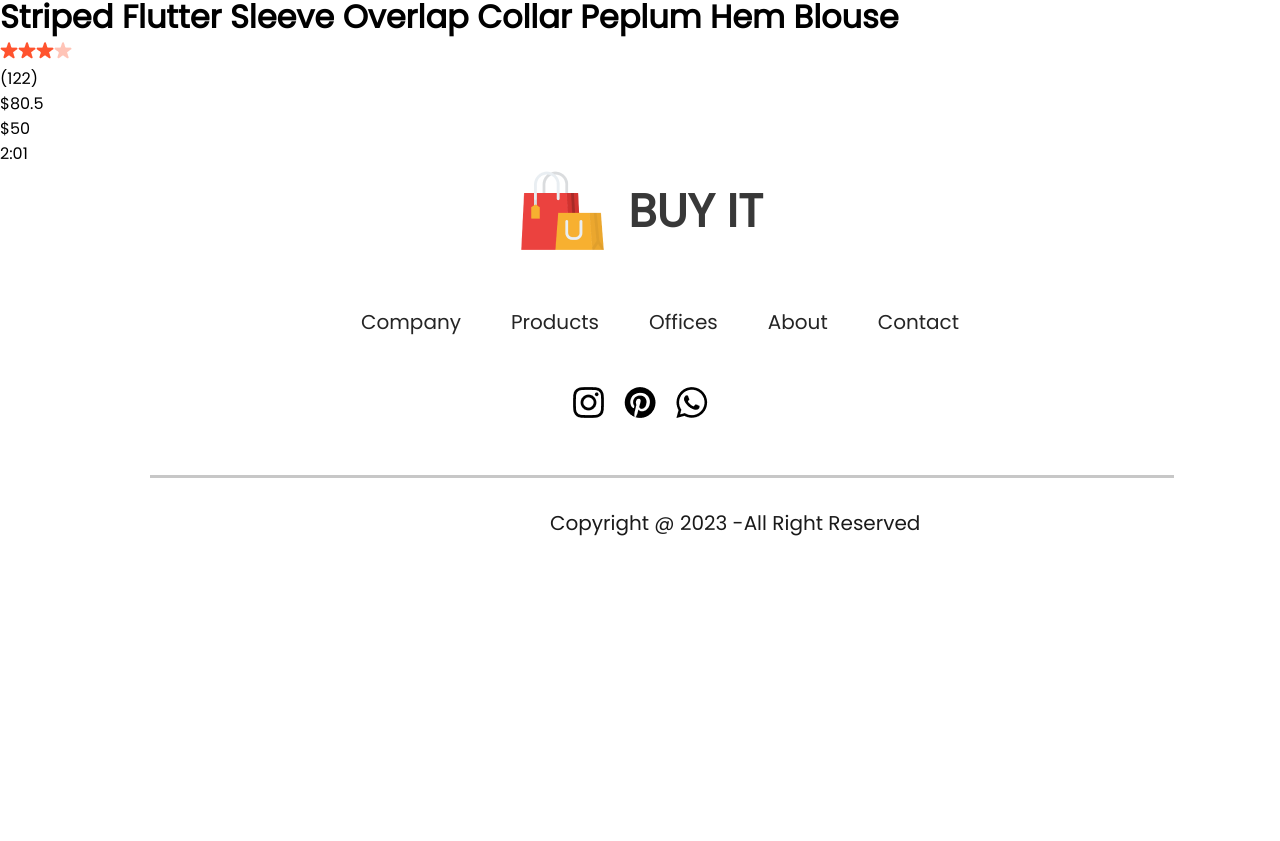
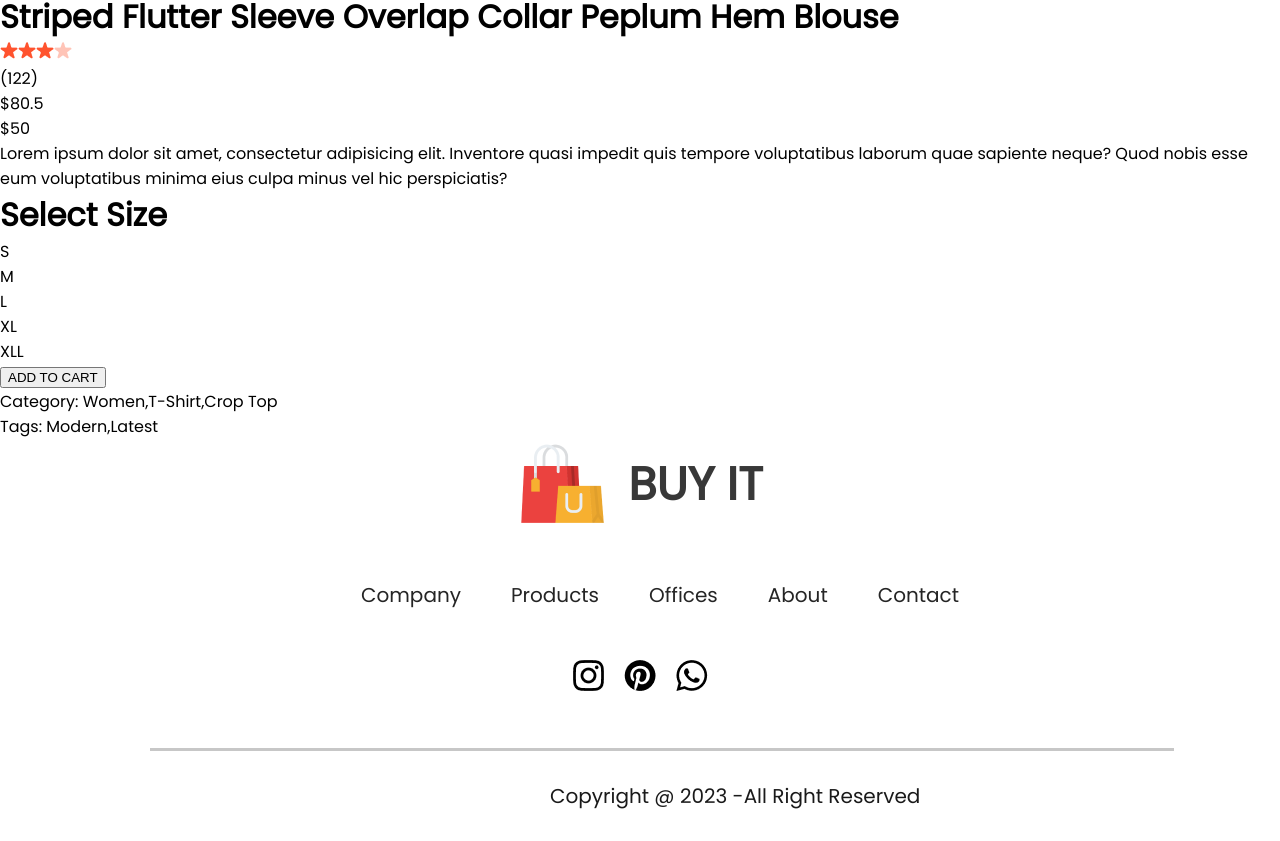
Before and after one commit to Ajay-v44/BuyIt, a React (Create React App) app in the folder frontend/: page /product/1 in a window 1280 px wide. Shown: the part 1404-2245 px from the top of the page. Before the commit the page ends 1972 px from the top, so only its background shows below. Built offline with nearby package versions, Linux system fonts and the light colour scheme.

Commit message:
styled product dislay

```diff
--- a/frontend/src/components/ProductDisplay/ProductDisplay.css
+++ b/frontend/src/components/ProductDisplay/ProductDisplay.css
@@ -0,0 +1,4 @@
+.productDisplay{
+    display: flex;
+    margin: 0px 170px;
+}
--- a/frontend/src/components/ProductDisplay/ProductDisplay.jsx
+++ b/frontend/src/components/ProductDisplay/ProductDisplay.jsx
@@ -34,7 +34,23 @@
             ${product.new_price}
           </div>
         </div>
-        <div className="productdisplay-right-description">2:01</div>
+        <div className="productdisplay-right-description">
+          Lorem ipsum dolor sit amet, consectetur adipisicing elit. Inventore quasi impedit quis tempore voluptatibus laborum quae sapiente neque? Quod nobis esse eum voluptatibus minima eius culpa minus vel hic perspiciatis?
+        </div>
+        <div className="productdisplay-right-size">
+          <h1>Select Size</h1>
+          <div className="productdisplay-right-size">
+            <div>S</div>
+            <div>M</div>
+            <div>L</div>
+            <div>XL</div>
+            <div>XLL</div>
+          </div>
+        </div>
+        <button>ADD TO CART</button>
+        <p className="productdisplay-right-category"> <span>Category:</span> Women,T-Shirt,Crop Top</p>
+        <p className="productdisplay-right-category"> <span>Tags:</span> Modern,Latest</p>
+
       </div>
     </div>
   );
```
